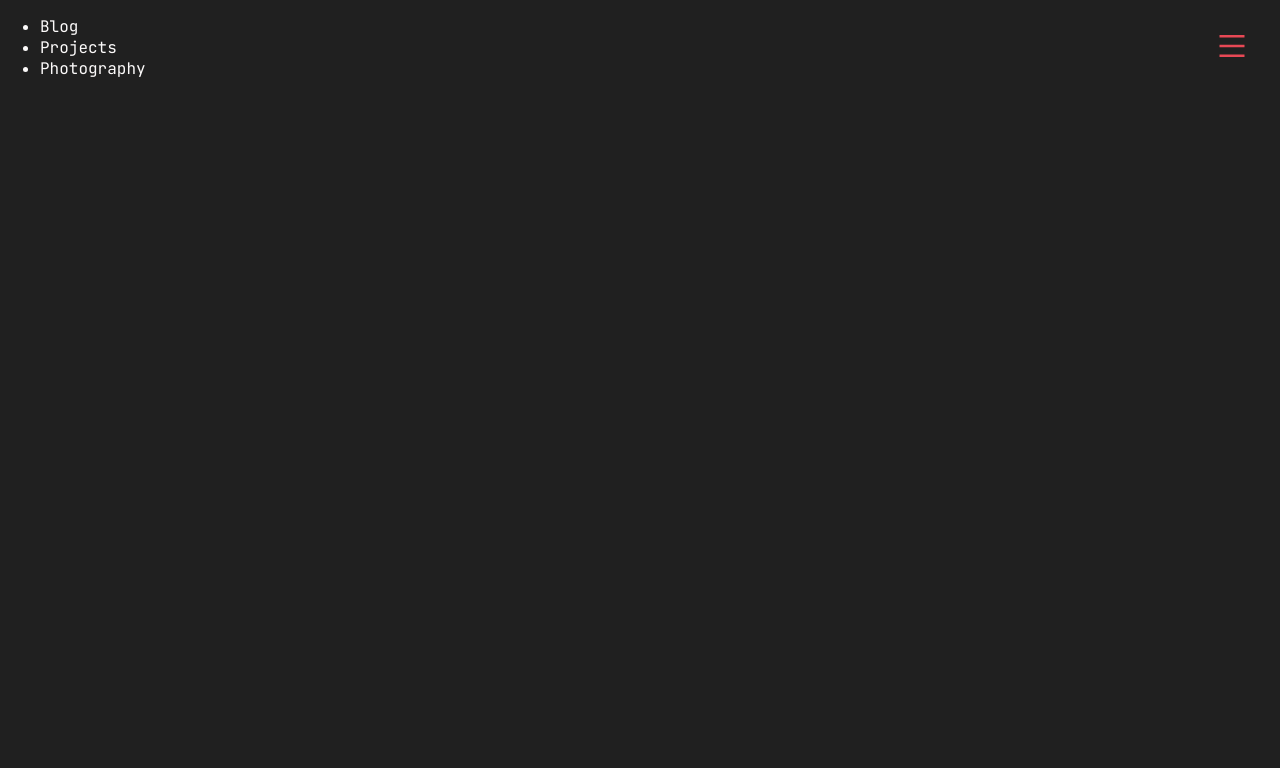
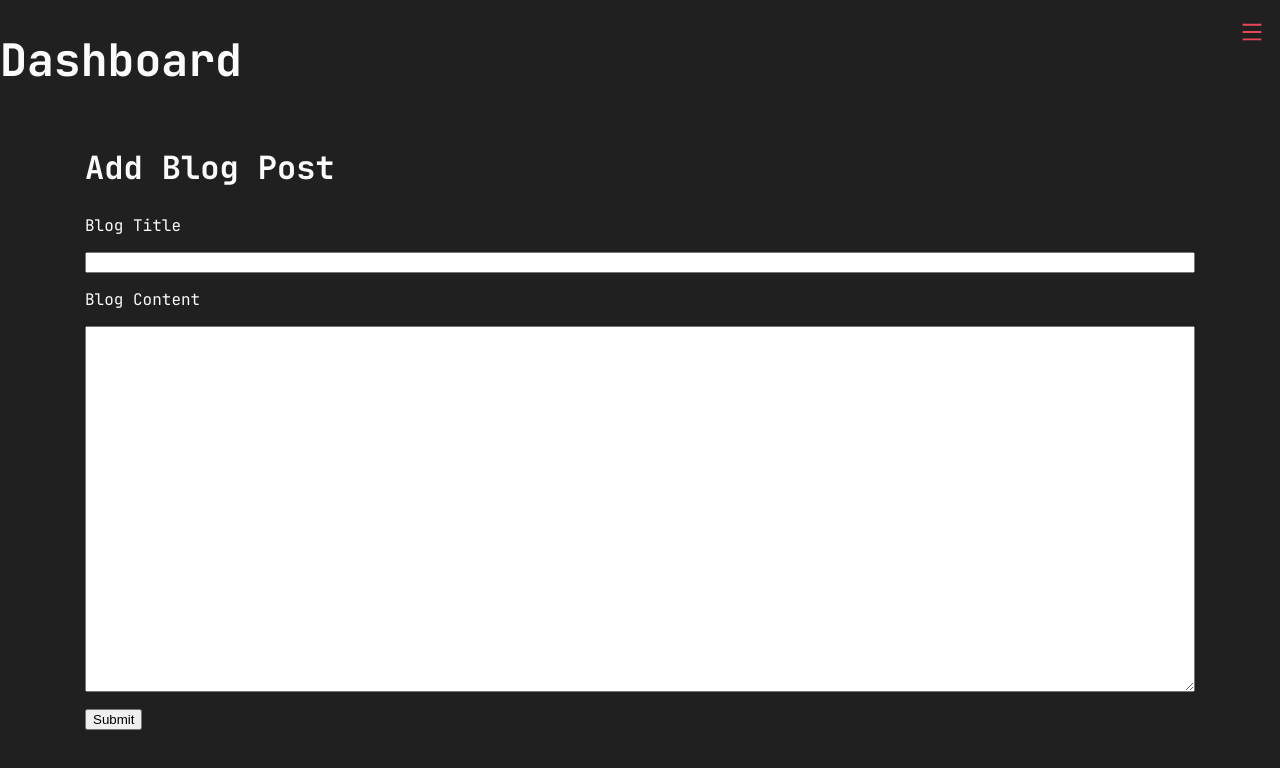
Before and after one commit to trevorphilbrick/portfolio, a React (Create React App) app: page /dashboard in a window 1280 px wide. Shown: the top 768 px of the page. Built offline with nearby package versions, Linux system fonts and the light colour scheme; no server answers.

Commit message:
beginning on dashboard

```diff
--- /dev/null
+++ b/src/components/dashboard/AddBlogPost.js
@@ -0,0 +1,70 @@
+import { Formik } from "formik";
+import { Container, Row, Col } from "react-grid-system";
+import { addDoc, collection, serverTimestamp } from "firebase/firestore";
+import { db } from "../../utils/firebaseConfig";
+
+const AddBlogPost = () => {
+  return (
+    <div>
+      <Container>
+        <Row>
+          <Col>
+            <h2>Add Blog Post</h2>
+          </Col>
+        </Row>
+        <Formik
+          initialValues={{ title: "", content: "" }}
+          onSubmit={async (values, { resetForm }) => {
+            await addDoc(collection(db, "blog-posts"), {
+              title: values.title,
+              content: values.content,
+              createdAt: serverTimestamp(),
+            });
+            resetForm();
+          }}
+        >
+          {({ values, handleChange, handleSubmit }) => (
+            <form onSubmit={handleSubmit}>
+              <Row>
+                <Col>
+                  <label className="blog-column-label">
+                    Blog Title
+                    <input
+                      type="text"
+                      name="title"
+                      value={values.title}
+                      onChange={handleChange}
+                      className="blog-input"
+                    />
+                  </label>
+                </Col>
+              </Row>
+
+              <Row>
+                <Col>
+                  <label className="blog-column-label">
+                    Blog Content
+                    <textarea
+                      name="content"
+                      rows={24}
+                      value={values.content}
+                      onChange={handleChange}
+                      className="blog-input"
+                    />
+                  </label>
+                </Col>
+              </Row>
+              <Row>
+                <Col>
+                  <button type="submit">Submit</button>
+                </Col>
+              </Row>
+            </form>
+          )}
+        </Formik>
+      </Container>
+    </div>
+  );
+};
+
+export default AddBlogPost;
--- /dev/null
+++ b/src/css/Dashboard.scss
@@ -0,0 +1,8 @@
+.blog-column-label{
+    display: flex;
+    flex-direction: column;
+}
+
+.blog-input{
+    margin: 16px 0
+}
--- a/src/css/Navbar.scss
+++ b/src/css/Navbar.scss
@@ -1,12 +1,17 @@
 .navbar{
     display: flex;
     justify-content: space-between;
+    @media screen and (max-width: 768px) {
+        justify-content: center;
+    }
 }
 
 .navbar-menu{
-    width: 32px;
-    height: 32px;
-    padding-right: 32px;
+    position: absolute;
+    top: 20px;
+    right: 16px;
+    width: 24px;
+    height: 24px;
     transition: all 0.1s ease-in-out;
     color: #e84855;
     &:hover{
@@ -20,11 +25,40 @@
 }
 
 .navbar-list{
+    margin: 24px 16px;
     display: flex;
     justify-content: space-between;
     align-items: center;
     width: 100%;
-    padding: 0 32px;
     list-style: none;
-    transition: all 0.05s ease-in-out
+    transition: all 0.05s ease-in-out;
+
+    @media screen and (max-width: 768px){
+        flex-direction: column;
+        margin: 24px 0;
+    }
+
 }
+
+.navbar-list-link{
+    display: flex;
+    align-items: center;
+    text-decoration: none;
+    color: #e84855;
+    transition: all 0.1s ease-in-out;
+    &:hover{
+        transition: all 0.1s ease-in-out;
+        transform: scale(1.1);
+    }
+    &:active{
+        transition: all 0.05s ease-in-out;
+        transform: scale(0.9);
+    }
+
+
+}
+
+.navbar-list-item {
+    text-decoration: none;
+    color: #e84855;
+}
--- a/src/screens/BlogPage.tsx
+++ b/src/screens/BlogPage.tsx
@@ -1,6 +1,17 @@
-import React from "react";
+import { collection, getDocs } from "firebase/firestore";
+import { db } from "../utils/firebaseConfig";
+import { useEffect, useState } from "react";
 
 const BlogPage = () => {
+  const [blogPosts, setBlogPosts] = useState([]);
+  useEffect(() => {
+    const blogPostsQuery = collection(db, "blog-posts");
+    getDocs(blogPostsQuery).then((querySnapshot) => {
+      querySnapshot.forEach((doc) => {
+        setBlogPosts([...blogPosts, doc.data()]);
+      });
+    });
+  }, []);
   return <div>BlogPage</div>;
 };
 
--- a/src/screens/Dashboard.tsx
+++ b/src/screens/Dashboard.tsx
@@ -1,12 +1,12 @@
+import AddBlogPost from "../components/dashboard/AddBlogPost";
+import "../css/Dashboard.scss";
+
 const Dashboard = () => {
   return (
-    <nav>
-      <ul>
-        <li>Blog</li>
-        <li>Projects</li>
-        <li>Photography</li>
-      </ul>
-    </nav>
+    <div>
+      <h1>Dashboard</h1>
+      <AddBlogPost />
+    </div>
   );
 };
 
--- /dev/null
+++ b/src/utils/firebaseConfig.ts
@@ -0,0 +1,15 @@
+import { initializeApp } from "firebase/app";
+import { getFirestore } from "firebase/firestore";
+
+const firebaseConfig = {
+    apiKey: process.env.REACT_APP_FIREBASE_KEY,
+    authDomain: "portfolio-8b661.firebaseapp.com",
+    projectId: "portfolio-8b661",
+    storageBucket: "portfolio-8b661.appspot.com",
+    messagingSenderId: "194119104372",
+    appId: "1:194119104372:web:ba606ce3f9ceeb0c0e9e21",
+    measurementId: "G-H1VEXE0DS6",
+  };
+
+export const fbApp = initializeApp(firebaseConfig);
+export const db = getFirestore(fbApp);
```
